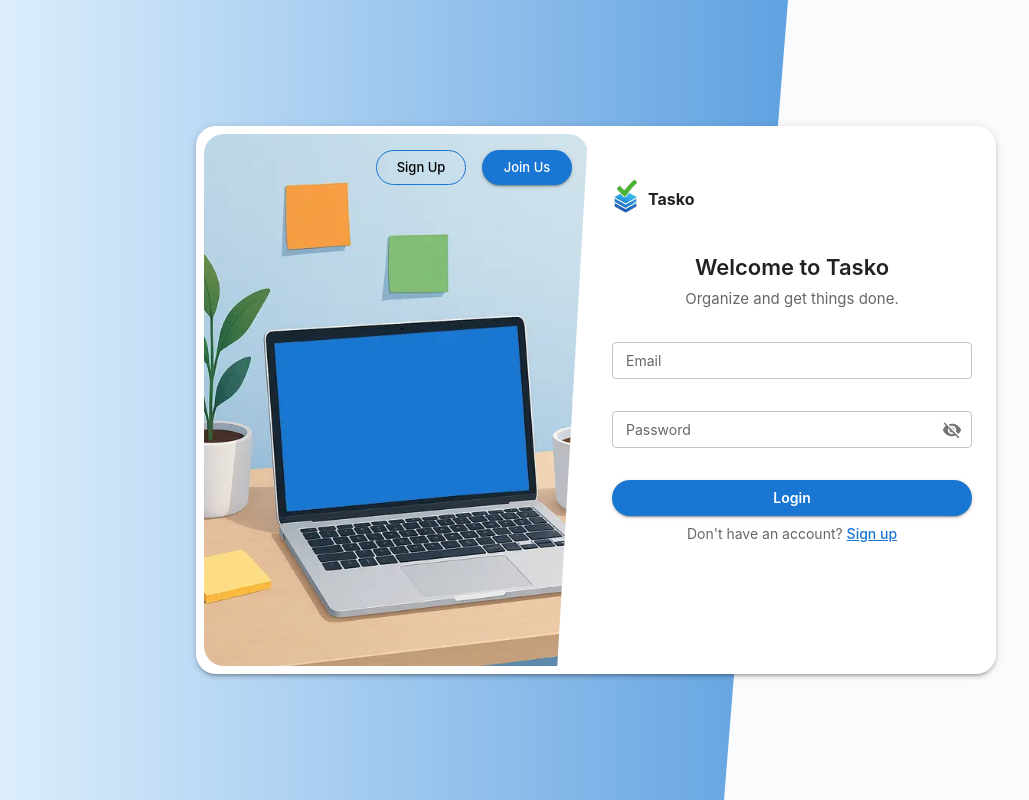
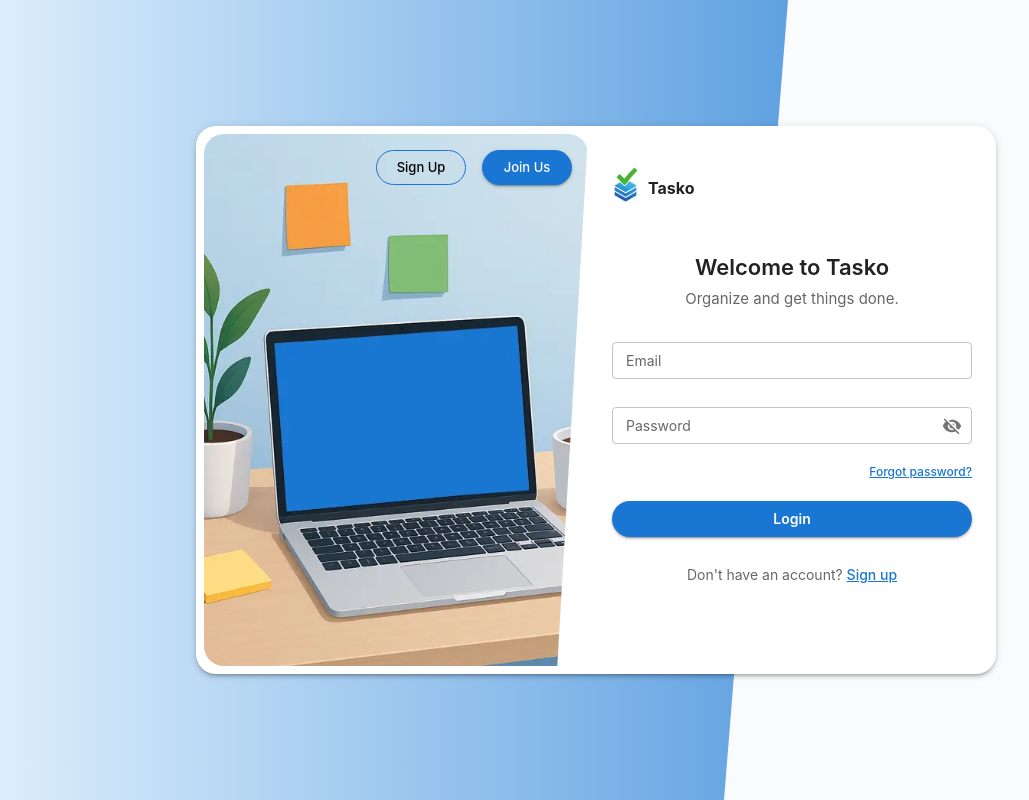
Before and after one commit to TrangHg23/tasko-client, a React (Vite) app: page /auth/login in a window 1280 px wide. Shown: the whole page, without its empty margins (44-1073 px from the left). Built offline with nearby package versions, Linux system fonts and the light colour scheme; no server answers.

Commit message:
feat: add forgot password UI

```diff
--- /dev/null
+++ b/src/components/auth/ForgotPassword.tsx
@@ -0,0 +1,97 @@
+import { Box, Button, TextField, Typography } from '@mui/material';
+import { Controller, useForm } from 'react-hook-form';
+import { Link } from 'react-router';
+
+interface ForgotPasswordRequest {
+  email: string;
+}
+
+export default function ForgotPassword() {
+  const { control, handleSubmit, watch, reset } = useForm<ForgotPasswordRequest>();
+
+  const isValid = !!watch('email')?.trim();
+  const isDisabled = !isValid;
+
+  const handleSubmitEmail = (data: ForgotPasswordRequest) => {
+    console.log(data);
+    reset({ email: '' });
+  };
+
+  return (
+    <div>
+      <Box
+        sx={{
+          display: 'flex',
+          flexDirection: 'column',
+          alignItems: 'center',
+          justifyContent: 'center',
+          textAlign: 'center',
+          mt: 5,
+          mb: { xs: 2, sm: 3, md: 4 },
+        }}
+      >
+        <Typography
+          variant="h2"
+          gutterBottom
+          sx={{ fontSize: { xs: '1.5rem', sm: '1.625rem', md: '1.375rem' }, fontWeight: 600 }}
+        >
+          Forgot your password?
+        </Typography>
+        <Typography
+          variant="body1"
+          sx={{
+            fontSize: { xs: '1rem', md: '0.9375rem' },
+            lineHeight: 1.45,
+            color: 'text.secondary',
+            mx: 'auto',
+          }}
+        >
+          To reset your password, please enter the email address of your Tasko account.
+        </Typography>
+      </Box>
+
+      <Box component="form" onSubmit={handleSubmit(handleSubmitEmail)}>
+        <Controller
+          name="email"
+          control={control}
+          defaultValue=""
+          render={({ field }) => (
+            <TextField
+              variant="outlined"
+              size="small"
+              fullWidth
+              placeholder="e.g.username@gmail.com"
+              {...field}
+            />
+          )}
+        />
+
+        <Button
+          variant="contained"
+          type="submit"
+          disabled={isDisabled}
+          sx={{
+            borderRadius: 20,
+            height: { xs: 44, sm: 48, md: 36 },
+            fontSize: { xs: '1rem', sm: '0.9375rem', md: '0.875rem' },
+            bgcolor: isDisabled ? '#bbdefb' : 'primary.main',
+            color: '#fff',
+            '&.Mui-disabled': {
+              bgcolor: '#64b5f6',
+              color: '#fff',
+            },
+            mt: 4,
+          }}
+        >
+          Reset my password
+        </Button>
+
+        <Typography align="center" color="textSecondary" sx={{ mt: { xs: 1, md: 2 } }}>
+          <Box component={Link} to="/auth/signup" sx={{ color: 'primary.main', fontWeight: 500 }}>
+            Back to Login
+          </Box>
+        </Typography>
+      </Box>
+    </div>
+  );
+}
--- a/src/components/auth/LoginForm.tsx
+++ b/src/components/auth/LoginForm.tsx
@@ -61,7 +61,7 @@ function LoginForm() {
         }}
         onSubmit={handleSubmit(handleLogin)}
       >
-        <Stack spacing={1}>
+        <Stack gap={0.5}>
           <Controller
             name="email"
             control={control}
@@ -87,6 +87,7 @@ function LoginForm() {
             )}
           />
 
+          <Stack gap={0}>
             <Controller
               name="password"
               control={control}
@@ -110,6 +111,24 @@ function LoginForm() {
                 />
               )}
             />
+
+            <Box
+              component={Link}
+              to="/auth/password"
+              sx={{
+                display: 'inline-block',
+                width: 'fit-content',
+                ml: 'auto',
+                mt: -0.5,
+                color: 'primary.main',
+                textAlign: 'right',
+                fontWeight: 500,
+                fontSize: '0.75rem',
+              }}
+            >
+              Forgot password?
+            </Box>
+          </Stack>
 
           <Button
             type="submit"
--- a/src/layouts/AuthLayout.tsx
+++ b/src/layouts/AuthLayout.tsx
@@ -84,7 +84,17 @@ const AuthLayout = () => {
             <BrandLogo />
           </Box>
 
-          <Outlet />
+          <Box
+            sx={{
+              flex: 1,
+              display: 'flex',
+              flexDirection: 'column',
+              justifyContent: 'center',
+              minWidth: 360,
+            }}
+          >
+            <Outlet />
+          </Box>
         </Box>
       </Paper>
     </Box>
--- a/src/pages/auth/Auth.tsx
+++ b/src/pages/auth/Auth.tsx
@@ -4,6 +4,9 @@ import { lazy, Suspense } from 'react';
 import LoadingSpinner from '@components/common/LoadingSpinner';
 import LoginForm from '@components/auth/LoginForm';
 import { useLocation } from 'react-router';
+
+const RegisterForm = lazy(() => import('@components/auth/RegisterForm'));
+const ForgotPasswordForm = lazy(() => import('@components/auth/ForgotPassword'));
 
 const variants = {
   initial: { opacity: 0, scale: 0.98, y: 10 },
@@ -12,11 +15,36 @@ const variants = {
   transition: { duration: 0.25, ease: easeOut },
 };
 
-const RegisterForm = lazy(() => import('@components/auth/RegisterForm'));
+export default function Auth() {
+  const { pathname } = useLocation();
 
-export default function Auth() {
-  const location = useLocation();
-  const mode = location.pathname === '/auth/login' ? 'login' : 'signup';
+  const mode = (() => {
+    if (pathname.includes('login')) return 'login';
+    if (pathname.includes('signup')) return 'signup';
+    if (pathname.includes('password')) return 'forgot';
+    return 'login';
+  })();
+
+  const renderForm = () => {
+    switch (mode) {
+      case 'login':
+        return <LoginForm />;
+      case 'signup':
+        return (
+          <Suspense fallback={<LoadingSpinner />}>
+            <RegisterForm />
+          </Suspense>
+        );
+      case 'forgot':
+        return (
+          <Suspense fallback={<LoadingSpinner />}>
+            <ForgotPasswordForm />
+          </Suspense>
+        );
+      default:
+        return <LoginForm />;
+    }
+  };
 
   return (
     <Box
@@ -29,31 +57,16 @@ export default function Auth() {
       }}
     >
       <AnimatePresence mode="wait">
-        {mode === 'login' ? (
         <motion.div
-            key="login"
+          key={mode}
           initial="initial"
           animate="animate"
           exit="exit"
           variants={variants}
           transition={variants.transition}
         >
-            <LoginForm />
+          {renderForm()}
         </motion.div>
-        ) : (
-          <Suspense fallback={<LoadingSpinner />}>
-            <motion.div
-              key="signup"
-              initial="initial"
-              animate="animate"
-              exit="exit"
-              variants={variants}
-              transition={variants.transition}
-            >
-              <RegisterForm />
-            </motion.div>
-          </Suspense>
-        )}
       </AnimatePresence>
     </Box>
   );
--- a/src/routes/AppRouter.tsx
+++ b/src/routes/AppRouter.tsx
@@ -29,6 +29,14 @@ const routesConfig: RouteObject[] = [
           },
           {
             path: 'signup',
+            element: (
+              <Suspense fallback={<LoadingSpinner />}>
+                <Auth />
+              </Suspense>
+            ),
+          },
+          {
+            path: 'password',
             element: (
               <Suspense fallback={<LoadingSpinner />}>
                 <Auth />
```
Lines whose indentation alone changed are shown as unchanged.
